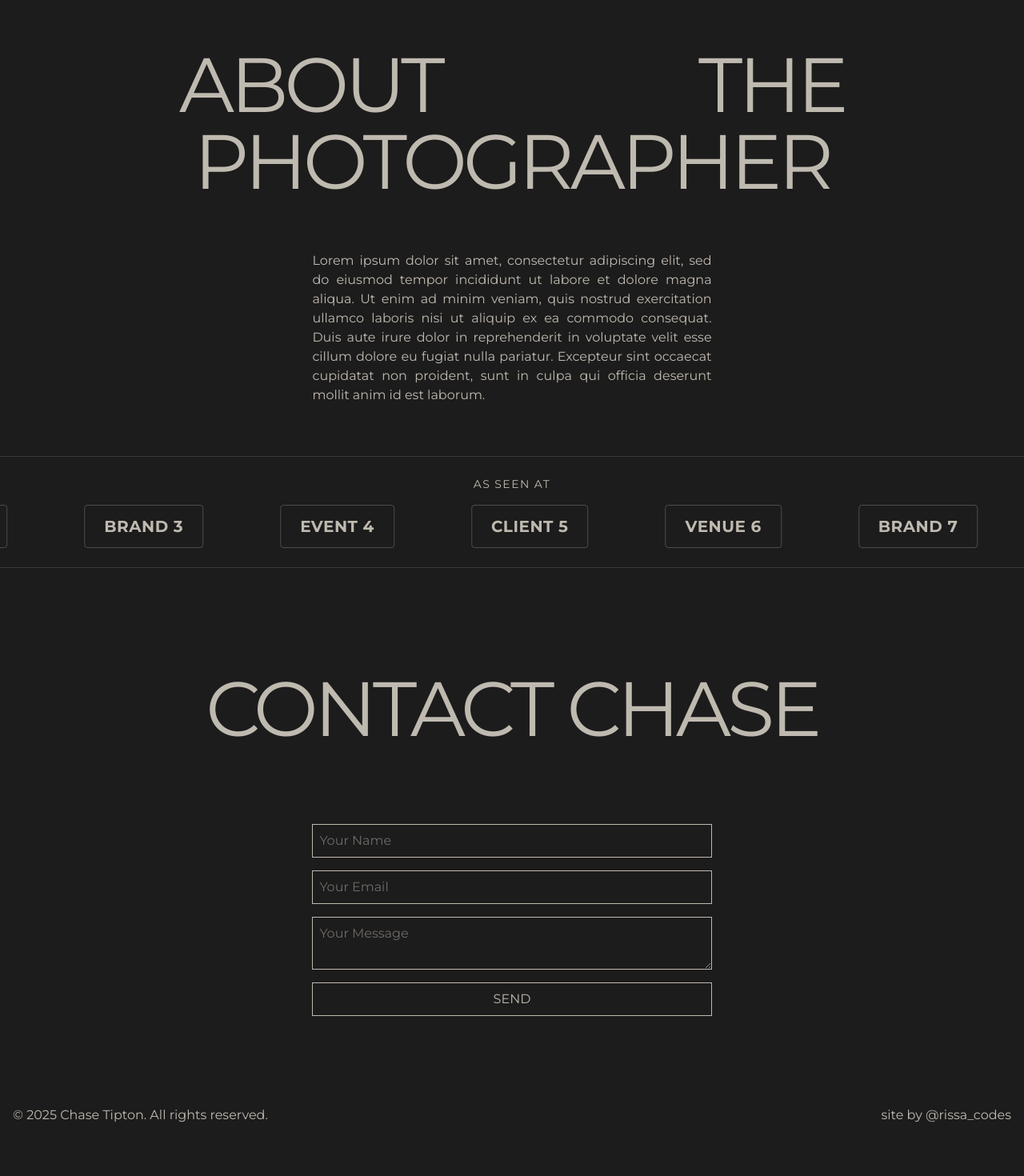
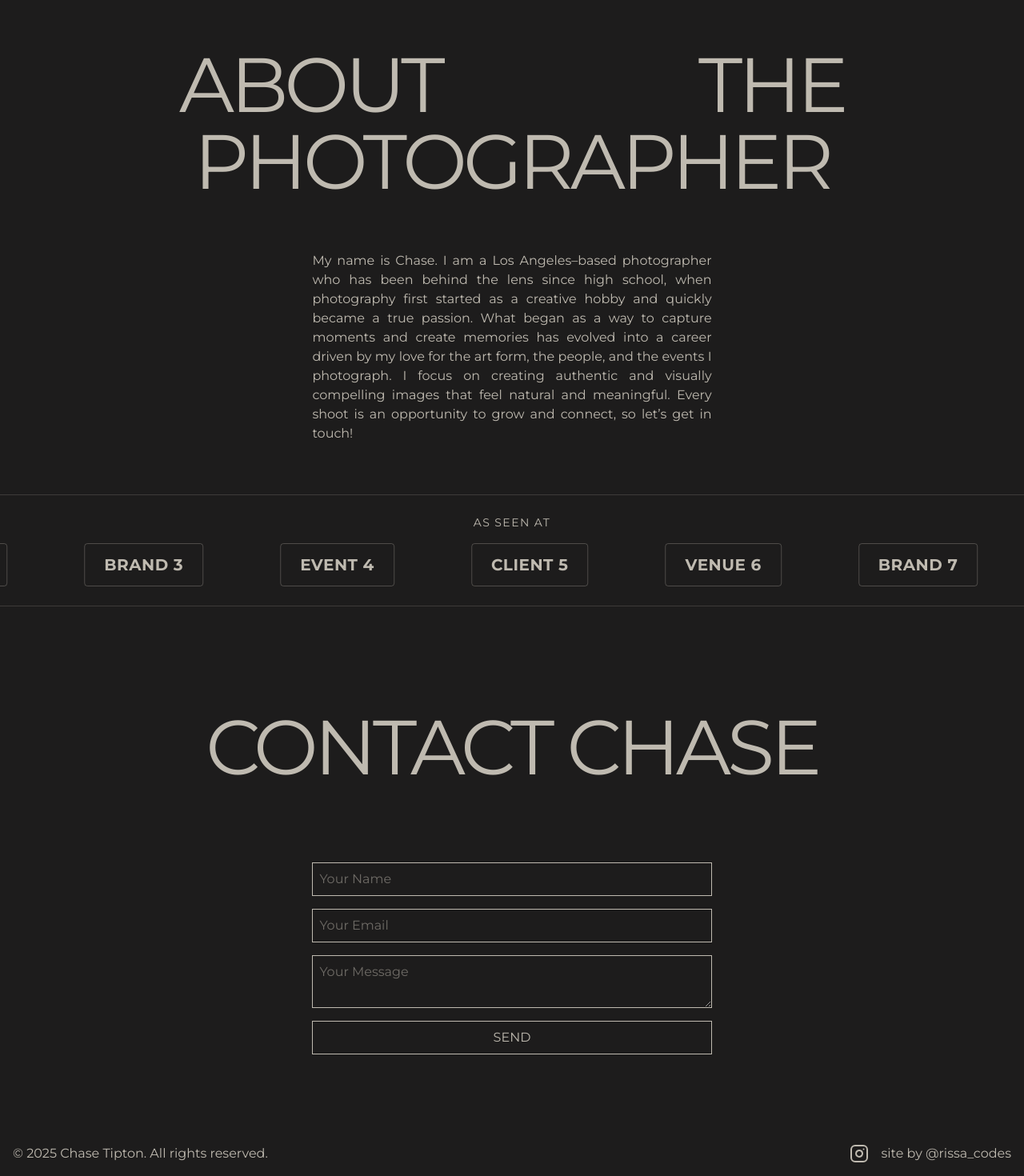
Before and after one commit to msrissaxox/ChaseTipton, a Next.js app in the folder my-nextjs-app/: page / in a window 1280 px wide. Shown: the part 727-2197 px from the top of the page at 80% size. Before the commit the page ends 2149 px from the top, so only its background shows below. Built offline with nearby package versions, Linux system fonts and the light colour scheme.

Commit message:
add instagram logo to the bottom, updated SEO and paragraph

```diff
--- a/my-nextjs-app/app/layout.js
+++ b/my-nextjs-app/app/layout.js
@@ -15,20 +15,21 @@ const ptSerif = PT_Serif({
 });
 
 export const metadata = {
-  metadataBase: new URL("https://chasetiptonphotography.com"), // Update with your actual domain
+  metadataBase: new URL("https://chasetakephoto.com"), // Update with your actual domain
   title: {
     default: "Chase Tipton Photography | Professional Photographer Portfolio",
     template: "%s | Chase Tipton Photography",
   },
   description:
-    "Award-winning professional photography by Chase Tipton. Specializing in portrait, landscape, and wedding photography. View portfolio and book your session today.",
+    "Professional photography by Chase Tipton. Specializing in Live Music, Event Photography and Personal/Family Portraits View portfolio and book your session today.",
   keywords: [
     "Chase Tipton",
     "Professional Photographer",
     "Photography Portfolio",
     "Portrait Photography",
-    "Landscape Photography",
-    "Wedding Photography",
+    "Family Portrait Photography",
+    "Event Photography",
+    "Live Music Photography",
     "California Photographer",
     "Professional Photography Services",
   ],
@@ -43,8 +44,8 @@ export const metadata = {
   openGraph: {
     title: "Chase Tipton Photography | Professional Photographer Portfolio",
     description:
-      "Award-winning professional photography by Chase Tipton. Specializing in portrait, landscape, and wedding photography.",
-    url: "https://chasetiptonphotography.com",
+      "Award-winning professional photography by Chase Tipton. Specializing in portrait, event, and live music photography.",
+    url: "https://www.chasetakephoto.com",
     siteName: "Chase Tipton Photography",
     images: [
       {
@@ -56,14 +57,6 @@ export const metadata = {
     ],
     locale: "en_US",
     type: "website",
-  },
-  twitter: {
-    card: "summary_large_image",
-    title: "Chase Tipton Photography | Professional Photographer Portfolio",
-    description:
-      "Award-winning professional photography by Chase Tipton. View portfolio and book your session.",
-    images: ["/og-image.jpg"],
-    creator: "@chasetiptonphoto", // Update with actual Twitter handle
   },
   robots: {
     index: true,
@@ -95,7 +88,7 @@ export default function RootLayout({ children }) {
   return (
     <html lang="en">
       <head>
-        <link rel="canonical" href="https://chasetiptonphotography.com" />
+        <link rel="canonical" href="https://www.chasetakephoto.com" />
       </head>
       <body className={`${montserrat.variable} ${ptSerif.variable} antialiased`}>{children}</body>
     </html>
--- a/my-nextjs-app/app/page.js
+++ b/my-nextjs-app/app/page.js
@@ -14,13 +14,13 @@ export default function Home() {
     "@type": "Person",
     name: "Chase Tipton",
     jobTitle: "Professional Photographer",
-    url: "https://chasetiptonphotography.com",
+    url: "https://www.chasetakephoto.com",
+    email: "chasetakephoto@gmail.com",
+    sameAs: ["https://www.instagram.com/crdt24"],
     // Add these fields ONLY when you have real data:
-    // "telephone": "+1-555-123-4567",
-    // "email": "contact@chasetiptonphotography.com",
-    // "image": "https://chasetiptonphotography.com/chase-tipton-photo.jpg",
-    // "address": { "@type": "PostalAddress", "addressLocality": "Los Angeles", "addressRegion": "CA", "addressCountry": "US" },
-    // "sameAs": ["https://instagram.com/your-real-handle", "https://facebook.com/your-real-page"]
+    // telephone: "+1-555-123-4567",
+    // image: "https://chasetiptonphotography.com/chase-tipton-photo.jpg",
+    // address: { "@type": "PostalAddress", "addressLocality": "Los Angeles", "addressRegion": "CA", "addressCountry": "US" },
   };
 
   return (
--- a/my-nextjs-app/components/Footer.js
+++ b/my-nextjs-app/components/Footer.js
@@ -38,10 +38,39 @@ export default function Footer() {
       <div className="text-sm md:text-base">
         &copy; {new Date().getFullYear()} Chase Tipton. All rights reserved.
       </div>
-      <div className="text-sm md:text-base">
-        <a href="https://www.instagram.com/rissa_codes" target="_blank" rel="noopener noreferrer">
-          site by @rissa_codes
+      <div className="flex items-center gap-4">
+        <a
+          href="https://www.instagram.com/crdt24"
+          target="_blank"
+          rel="noopener noreferrer"
+          className="text-[#bfbab0] hover:text-cyan-400 transition-colors"
+          aria-label="Follow Chase Tipton on Instagram"
+        >
+          <svg
+            xmlns="http://www.w3.org/2000/svg"
+            width="24"
+            height="24"
+            viewBox="0 0 24 24"
+            fill="none"
+            stroke="currentColor"
+            strokeWidth="2"
+            strokeLinecap="round"
+            strokeLinejoin="round"
+          >
+            <rect x="2" y="2" width="20" height="20" rx="5" ry="5"></rect>
+            <path d="M16 11.37A4 4 0 1 1 12.63 8 4 4 0 0 1 16 11.37z"></path>
+            <line x1="17.5" y1="6.5" x2="17.51" y2="6.5"></line>
+          </svg>
         </a>
+        <div className="text-sm md:text-base">
+          <a
+            href="https://www.instagram.com/rissa_codes"
+            target="_blank"
+            rel="noopener noreferrer"
+          >
+            site by @rissa_codes
+          </a>
+        </div>
       </div>
     </div>
   );
--- a/my-nextjs-app/components/Hero.js
+++ b/my-nextjs-app/components/Hero.js
@@ -35,12 +35,9 @@ export default function Hero() {
         className={`w-full md:w-2/5 mx-auto text-justify transition-all duration-1000 ${isVisible ? "opacity-100 translate-y-0" : "opacity-0 translate-y-5"}`}
         style={{ transitionDelay: "600ms" }}
       >
-        Lorem ipsum dolor sit amet, consectetur adipiscing elit, sed do eiusmod tempor incididunt ut
-        labore et dolore magna aliqua. Ut enim ad minim veniam, quis nostrud exercitation ullamco
-        laboris nisi ut aliquip ex ea commodo consequat. Duis aute irure dolor in reprehenderit in
-        voluptate velit esse cillum dolore eu fugiat nulla pariatur. Excepteur sint occaecat
-        cupidatat non proident, sunt in culpa qui officia deserunt mollit anim id est laborum.
-      </p>
+        My name is Chase. I am a Los Angeles–based photographer who has been behind the lens since high school, when photography first started as a creative hobby and quickly became a true passion. What began as a way to capture moments and create memories has evolved into a career driven by my love for the art form, the people, and the events I photograph. I focus on creating authentic and visually compelling images that feel natural and meaningful. Every shoot is an opportunity to grow and connect, so let’s get in touch!
+
+              </p>
     </section>
   );
 }
--- a/my-nextjs-app/components/Nav.js
+++ b/my-nextjs-app/components/Nav.js
@@ -54,7 +54,7 @@ export default function Nav() {
                 href="https://flickr.com/photos/203808147@N05/"
                 target="_blank"
                 rel="noopener noreferrer"
-                className="font-serif text-lg text-[#bfbab0] hover:underline"
+                className="font-serif text-lg text-[#bfbab0]"
                 aria-label="View more photography by Chase Tipton on Flickr"
                 title="View Chase Tipton's photography portfolio on Flickr"
               >
@@ -83,7 +83,7 @@ export default function Nav() {
                 href="https://flickr.com/photos/203808147@N05/"
                 target="_blank"
                 rel="noopener noreferrer"
-                className="font-serif text-lg text-[#bfbab0] hover:underline block"
+                className="font-serif text-lg text-[#bfbab0] block"
                 onClick={() => setIsMenuOpen(false)}
                 aria-label="View more photography by Chase Tipton on Flickr"
                 title="View Chase Tipton's photography portfolio on Flickr"
```
